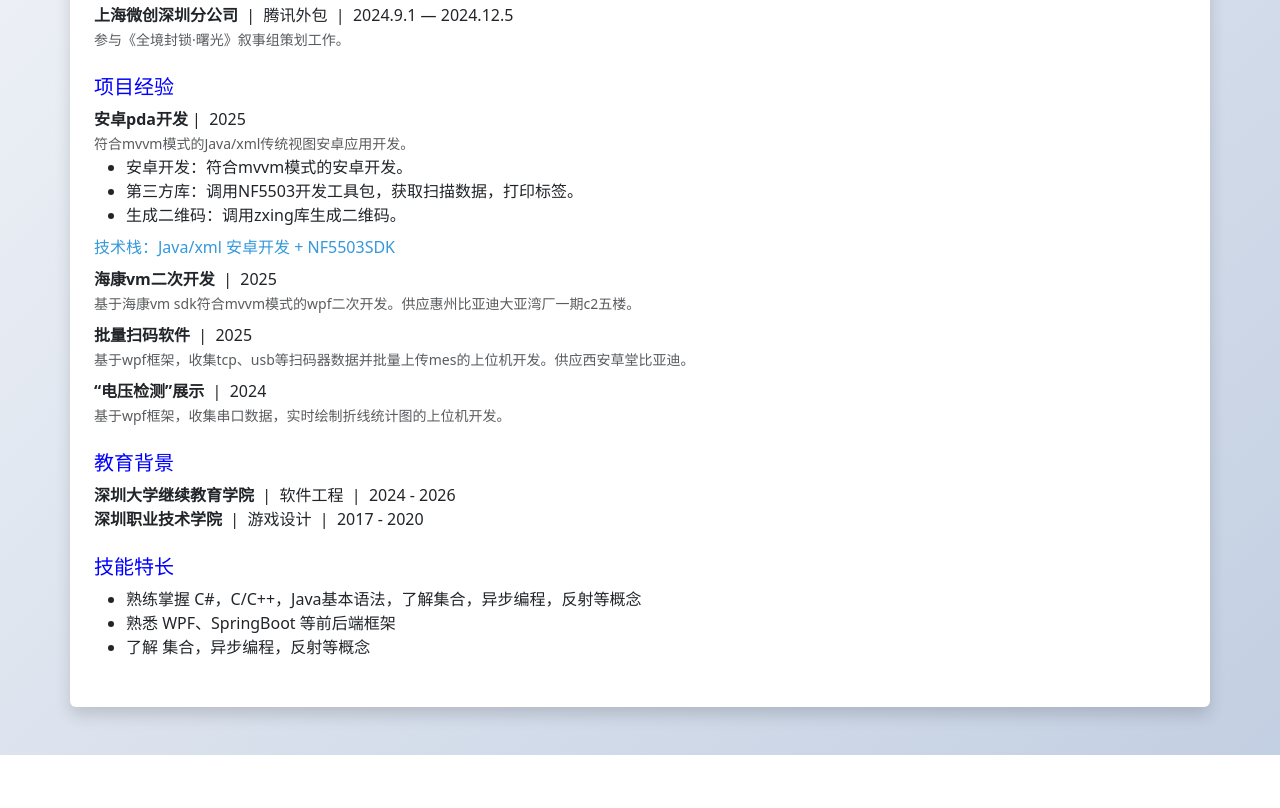
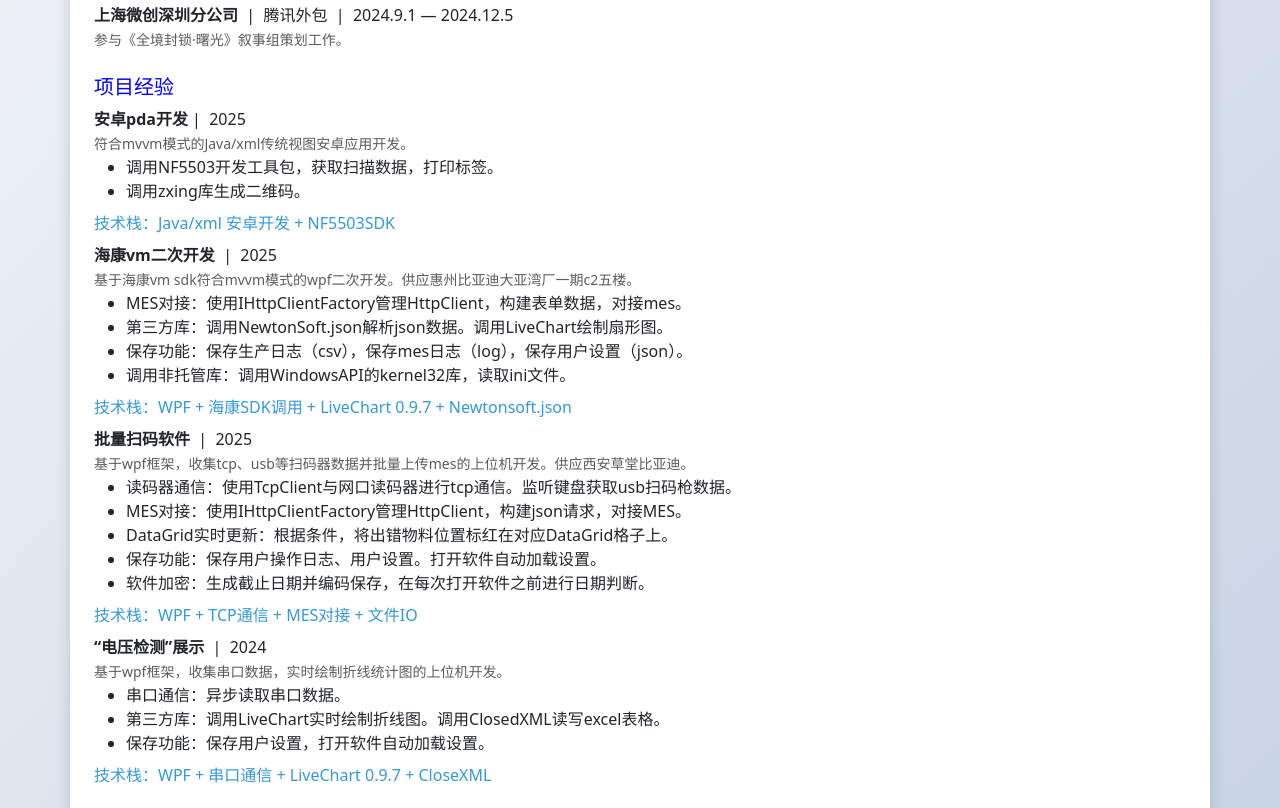
Before and after one commit to zhoudadudu/MyBlog, a plain HTML site: page gpt-resume.html in a window 1280 px wide. Shown: the part 458-1266 px from the top of the page. Before the commit the page ends 1213 px from the top, so only its background shows below. Drawn offline with nearby package versions, Linux system fonts and the light colour scheme.

Commit message:
简历内容更新

```diff
--- a/gpt-resume.html
+++ b/gpt-resume.html
@@ -38,6 +38,7 @@
 
 
 <a href="./index.html">返回首页</a>
+
 <body>
     <div class="container mt-5 mb-5 p-4 shadow rounded bg-white">
         <div class="row align-items-center mb-4">
@@ -80,23 +81,46 @@
                     <strong>安卓pda开发</strong>&nbsp;|&nbsp; 2025<br>
                     <span class="text-muted small">符合mvvm模式的Java/xml传统视图安卓应用开发。</span>
                     <ul class="mb-0">
-                        <li>安卓开发：符合mvvm模式的安卓开发。</li>
-                        <li>第三方库：调用NF5503开发工具包，获取扫描数据，打印标签。</li>
-                        <li>生成二维码：调用zxing库生成二维码。</li>
+                        <li>调用NF5503开发工具包，获取扫描数据，打印标签。</li>
+                        <li>调用zxing库生成二维码。</li>
                     </ul>
                     <div class="timeline-subtitle">技术栈：Java/xml 安卓开发 + NF5503SDK</div>
                 </li>
                 <li class="mb-2">
                     <strong>海康vm二次开发</strong> &nbsp;|&nbsp; 2025<br>
                     <span class="text-muted small">基于海康vm sdk符合mvvm模式的wpf二次开发。供应惠州比亚迪大亚湾厂一期c2五楼。</span>
+                    <ul class="mb-0">
+                        <li> MES对接：使用IHttpClientFactory管理HttpClient，构建表单数据，对接mes。</li>
+                        <li> 第三方库：调用NewtonSoft.json解析json数据。调用LiveChart绘制扇形图。</li>
+                        <li> 保存功能：保存生产日志（csv），保存mes日志（log），保存用户设置（json）。</li>
+                        <li> 调用非托管库：调用WindowsAPI的kernel32库，读取ini文件。</li>
+
+                    </ul>
+                    <div class="timeline-subtitle">技术栈：WPF + 海康SDK调用 + LiveChart 0.9.7 + Newtonsoft.json</div>
                 </li>
                 <li class="mb-2">
                     <strong>批量扫码软件</strong> &nbsp;|&nbsp; 2025<br>
                     <span class="text-muted small">基于wpf框架，收集tcp、usb等扫码器数据并批量上传mes的上位机开发。供应西安草堂比亚迪。</span>
+                    <ul class="mb-0">
+                        <li> 读码器通信：使用TcpClient与网口读码器进行tcp通信。监听键盘获取usb扫码枪数据。</li>
+                        <li> MES对接：使用IHttpClientFactory管理HttpClient，构建json请求，对接MES。</li>
+                        <li> DataGrid实时更新：根据条件，将出错物料位置标红在对应DataGrid格子上。</li>
+                        <li> 保存功能：保存用户操作日志、用户设置。打开软件自动加载设置。</li>
+                        <li> 软件加密：生成截止日期并编码保存，在每次打开软件之前进行日期判断。</li>
+
+
+                    </ul>
+                    <div class="timeline-subtitle">技术栈：WPF + TCP通信 + MES对接 + 文件IO</div>
                 </li>
                 <li class="mb-2">
                     <strong>“电压检测”展示</strong> &nbsp;|&nbsp; 2024<br>
                     <span class="text-muted small">基于wpf框架，收集串口数据，实时绘制折线统计图的上位机开发。</span>
+                    <ul class="mb-0">
+                        <li> 串口通信：异步读取串口数据。</li>
+                        <li> 第三方库：调用LiveChart实时绘制折线图。调用ClosedXML读写excel表格。</li>
+                        <li> 保存功能：保存用户设置，打开软件自动加载设置。</li>
+                    </ul>
+                    <div class="timeline-subtitle">技术栈：WPF + 串口通信 + LiveChart 0.9.7 + CloseXML</div>
                 </li>
             </ul>
         </section>
```
